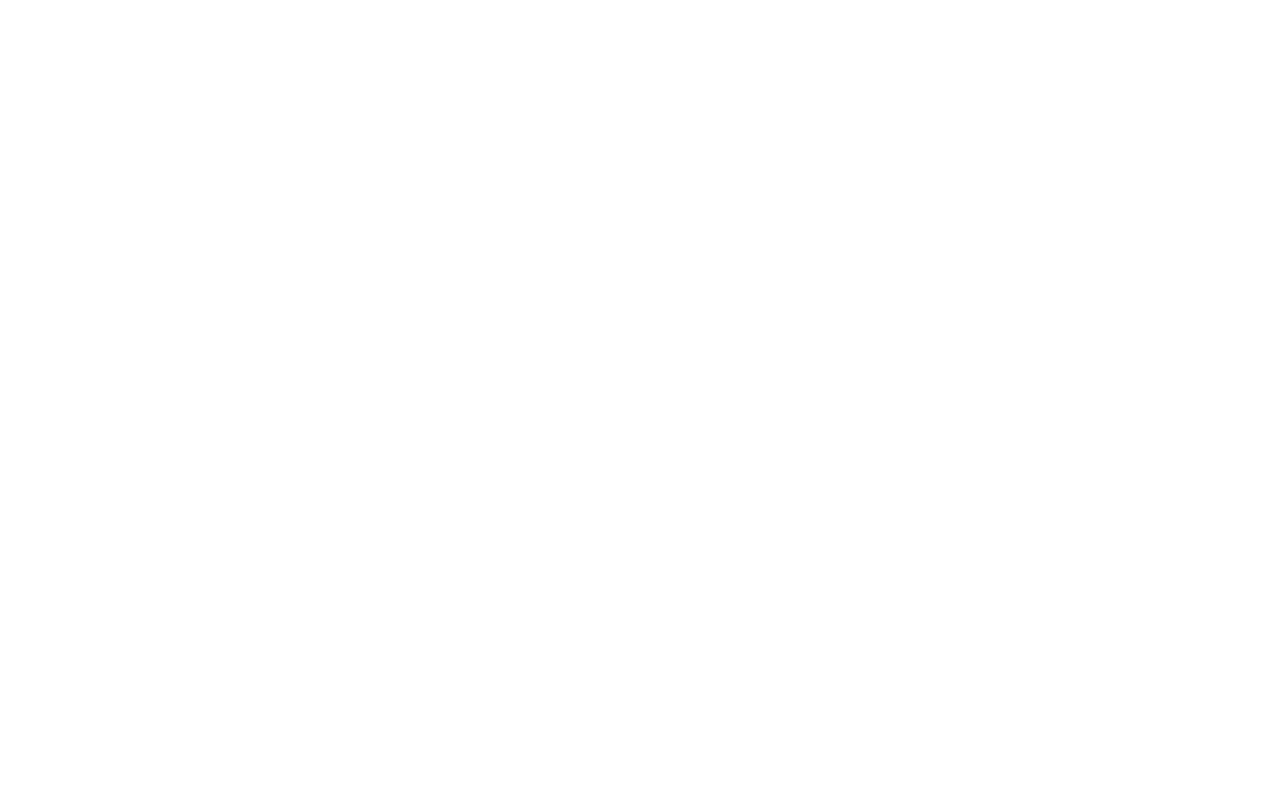
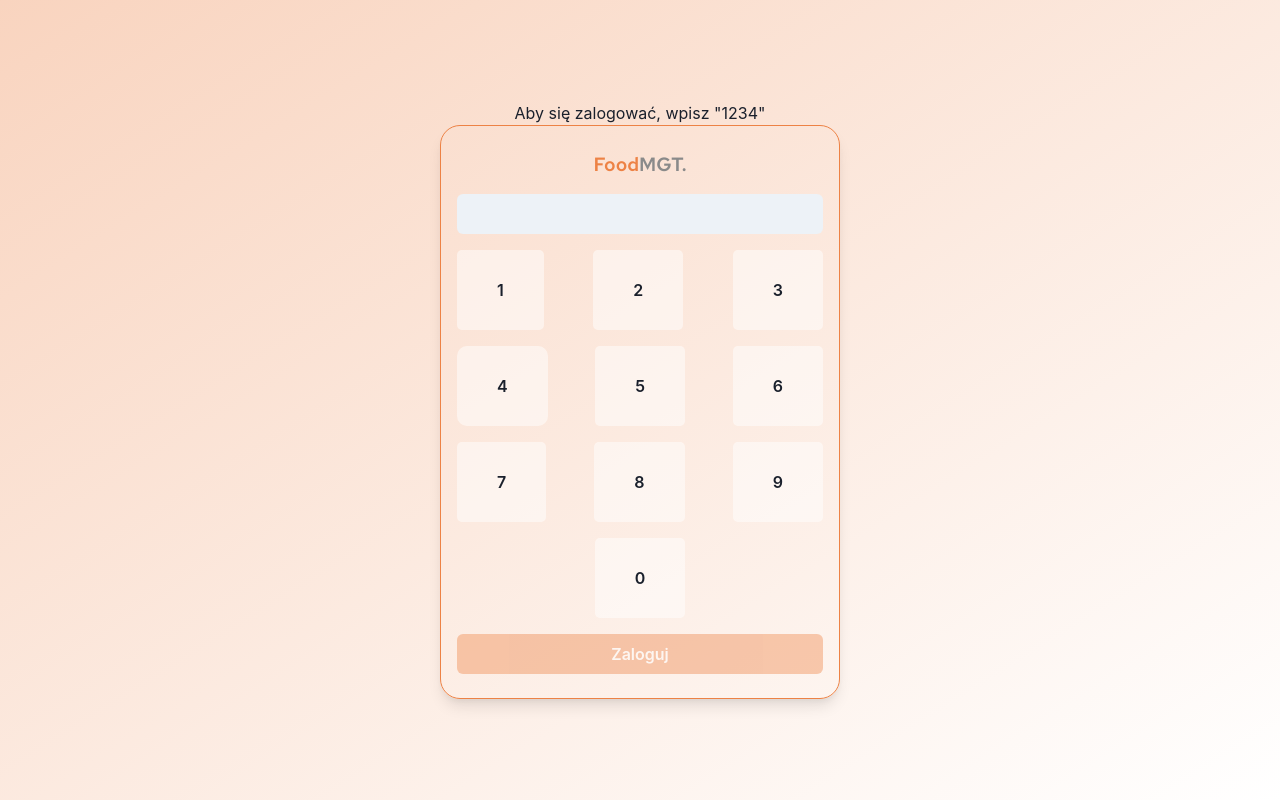
Before and after one commit to donnCycu/FoodMGT---App, a React (Create React App) app: page /loginemployee in a window 1280 px wide. Before the commit this address had no page. Built offline with nearby package versions, Linux system fonts and the light colour scheme.

Commit message:
create login view for employee

```diff
--- a/src/App.js
+++ b/src/App.js
@@ -10,6 +10,8 @@
 import './index.css';
 import MainRoutes from "./views/MainRoutes";
 import RemindPassword from "./views/RemindPassword";
+import LoginEmployee from "./views/LoginEmployee";
+import EmployeeSettings from "./views/EmployeeSettings";
 import AppNameLogo from "./components/AppNameLogo";
 const App = () => {
     return (
@@ -42,6 +44,8 @@
                     <Route path="/order" element={<OrderPage />} />
                     <Route path="/order-list" element={<OrderList />} />
                     <Route path="/remindpassword" element={<RemindPassword />} />
+                    <Route path="/settings" element={<EmployeeSettings />} />
+                    <Route path="/loginemployee" element={<LoginEmployee />} />
                 </Routes>
             </>
         </Router>
--- /dev/null
+++ b/src/views/LoginEmployee.js
@@ -0,0 +1,83 @@
+import React, { useState, useEffect } from 'react';
+import {Box,Flex,Text,Input,Button,useToast  } from "@chakra-ui/react";
+import AppNameLogo from "../components/AppNameLogo";
+import { useNavigate  } from 'react-router-dom';
+
+const LoginEmployee = () => {
+    const [code, setCode] = useState("");
+    const [canLogin, setCanLogin] = useState(false);
+    const toast = useToast();
+    const navigate = useNavigate ();
+
+    useEffect(() => {
+        if (code.length >= 4 && code.length <= 6) {
+            setCanLogin(true);
+        } else {
+            setCanLogin(false);
+        }
+    }, [code]);
+
+    const handleClick = (number) => {
+        if (code.length < 6) {
+            setCode((prevCode) => prevCode + number);
+        }
+    };
+
+    const handleLogin = () => {
+        if (code === "1234") {
+            toast({
+                title: "Zalogowano pomyślnie.",
+                status: "success",
+                duration: 2000,
+                isClosable: true,
+            });
+            navigate("/employeepanel");
+        } else {
+            toast({
+                title: "Nie udało się zalogować.",
+                status: "error",
+                duration: 2000,
+                isClosable: true,
+            });
+        }
+        setCode("");
+    };
+
+    return(
+        <Box display="flex" flexDirection="column" alignItems="center" justifyContent="center" w="100vw" h="100vh" bgGradient="linear(to-br, #ED8245 -190%, #ffffff 100%)">
+            <Text>Aby się zalogować, wpisz "1234"</Text>
+            <Flex alignItems="center" flexDirection="column" justifyContent="space-between" py={6} px={4} w="400px"  border="1px solid #ED8245" borderRadius="20px" boxShadow="lg">
+                <Flex flexDirection="column" w="100%">
+                    <AppNameLogo fontSize="1.2rem"/>
+                    <Input
+                        variant="filled"
+                        colorScheme="whiteAlpha"
+                        my={4}
+                        value={Array.from({ length: code.length }, () => '*').join('')}
+                        readOnly
+                    />
+                </Flex>
+                <Flex alignItems="center" justifyContent="space-between" flexWrap="wrap" w="100%">
+                    <Button mb={4} mr={2} p={10} backgroundColor="rgba(255, 255, 255, 0.5)" borderRadius="5px" onClick={() => handleClick(1)}>1</Button>
+                    <Button mb={4} mr={2} p={10} backgroundColor="rgba(255, 255, 255, 0.5)" borderRadius="5px" onClick={() => handleClick(2)}>2</Button>
+                    <Button mb={4} p={10}  backgroundColor="rgba(255, 255, 255, 0.5)" borderRadius="5px" onClick={() => handleClick(3)}>3</Button>
+                    <Button mb={4} mr={2} p={10} borderRadius="10px" backgroundColor="rgba(255, 255, 255, 0.5)" onClick={() => handleClick(4)}>4</Button>
+                    <Button mb={4} mr={2} p={10} backgroundColor="rgba(255, 255, 255, 0.5)" borderRadius="5px" onClick={() => handleClick(5)}>5</Button>
+                    <Button mb={4} p={10} backgroundColor="rgba(255, 255, 255, 0.5)" borderRadius="5px" onClick={() => handleClick(6)}>6</Button>
+                    <Button mr={2} mb={4} p={10} backgroundColor="rgba(255, 255, 255, 0.5)" borderRadius="5px" onClick={() => handleClick(7)}>7</Button>
+                    <Button mr={2} mb={4} p={10} backgroundColor="rgba(255, 255, 255, 0.5)" borderRadius="5px" onClick={() => handleClick(8)}>8</Button>
+                    <Button mb={4} p={10} backgroundColor="rgba(255, 255, 255, 0.5)" borderRadius="5px" onClick={() => handleClick(9)}>9</Button>
+                    <Flex alignItems="center" justifyContent="center" w="100%">
+                        <Button mb={4} p={10} backgroundColor="rgba(255, 255, 255, 0.5)" borderRadius="5px" onClick={() => handleClick(0)}>0</Button>
+                    </Flex>
+                </Flex>
+                <Box w="100%">
+                    <Button w="100%" className="accept-button" isDisabled={!canLogin} onClick={handleLogin}>
+                        Zaloguj
+                    </Button>
+                </Box>
+            </Flex>
+        </Box>
+    )
+}
+export default LoginEmployee
```
